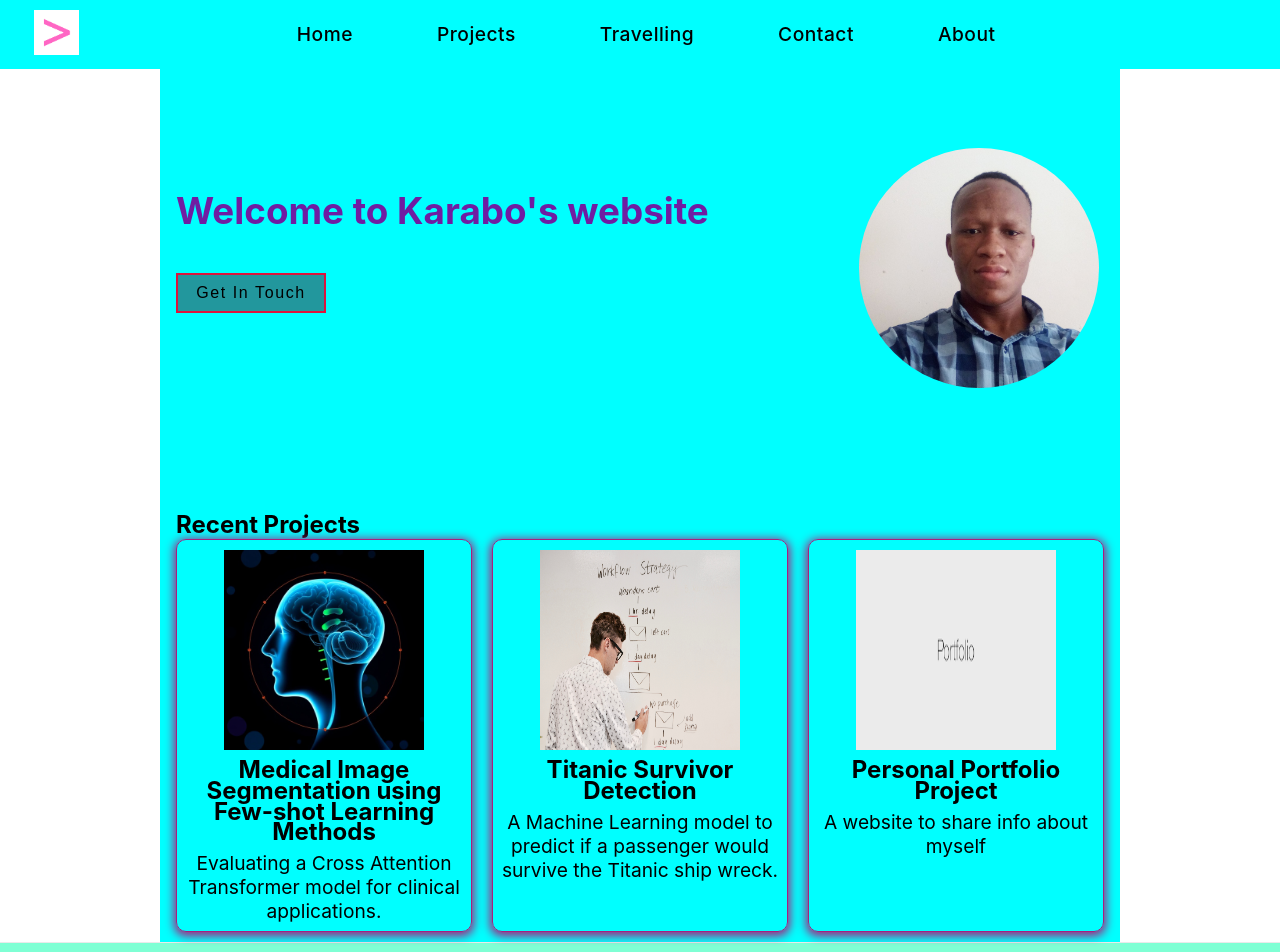
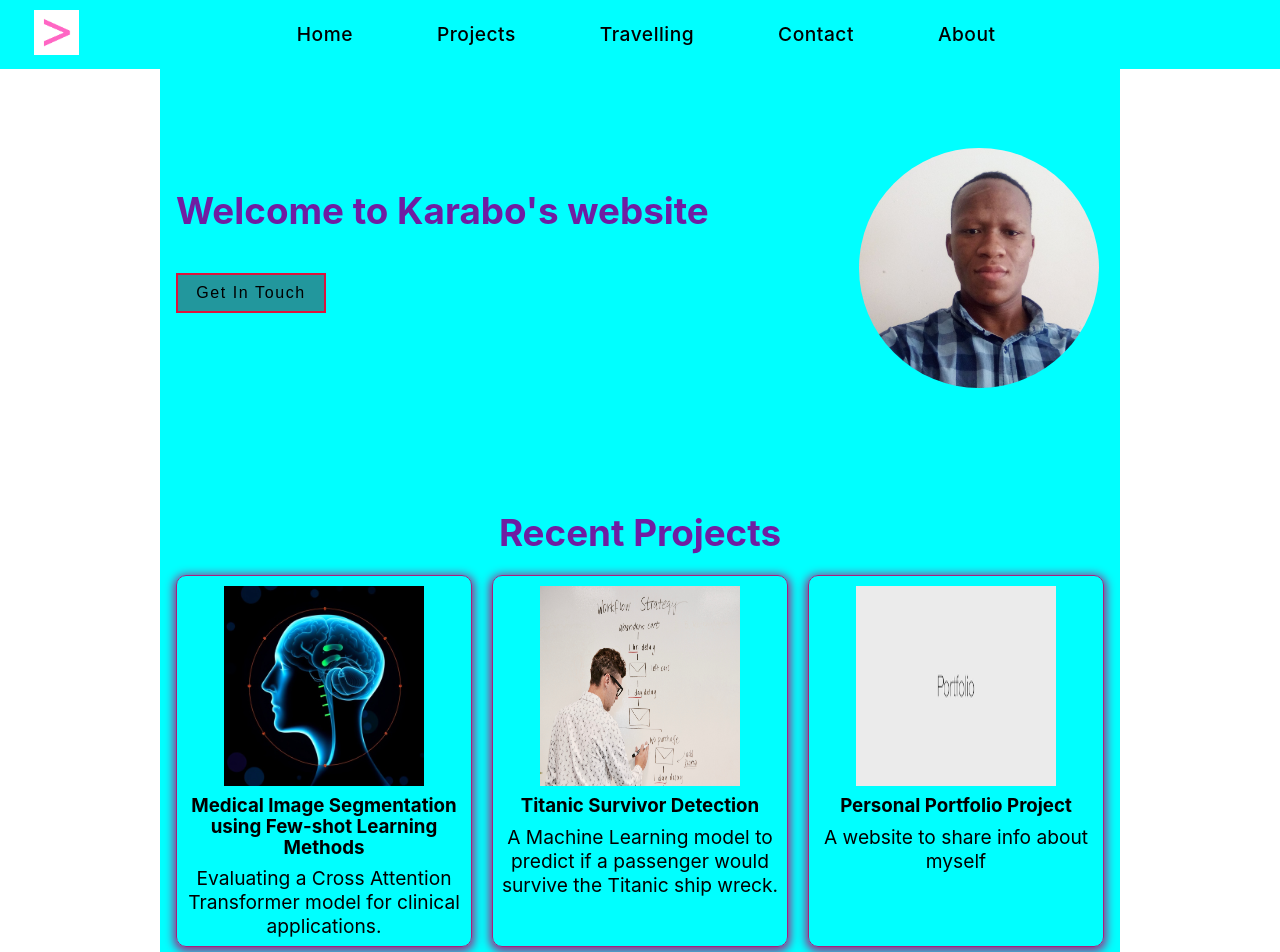
Before and after one commit to karabomaila/karabomaila, a Next.js app: page / in a window 1280 px wide. Shown: the top 952 px of the page. Built offline with nearby package versions, Linux system fonts and the light colour scheme.

Commit message:
Change the project card title size to h3. Fix the recent-projects title style.

```diff
--- a/components/ProjectCard.js
+++ b/components/ProjectCard.js
@@ -14,7 +14,7 @@ const ProjectCard = ({title, description, projectImage, url}) =>
     return (
         <div className={styles.project_card} onClick={ (e) => handleOnclick(e, url) } >
                 <Image className={ styles.img } src={ projectImage } alt="project pic" width={200} height={200} />
-                <h2 className={ styles.card_title }>{ title }</h2>
+                <h3 className={ styles.card_title }>{ title }</h3>
                 <p className={styles.card_description}>{description}</p>
             </div>
 
--- a/styles/Home.module.css
+++ b/styles/Home.module.css
@@ -49,7 +49,7 @@
   color: white;
   background-color: crimson;
 }
-.recent_projects h1 {
+.recent_projects h2 {
   text-align: center;
   font-size: 2.3rem;
   color: #6f1da2;
@@ -57,19 +57,12 @@
 }
 
 .project_cards {
-  padding-bottom: 10px;
+  padding-bottom: 12px;
   display: grid;
   grid-template-columns: auto auto auto;
   grid-gap: 20px;
 }
 
-.project_cardss {
-  display: flex;
-  align-items: center;
-  justify-content: center;
-  margin: auto;
-  gap: 10px
-}
 
 @media screen and (max-width: 640px) {
   .main {
```
